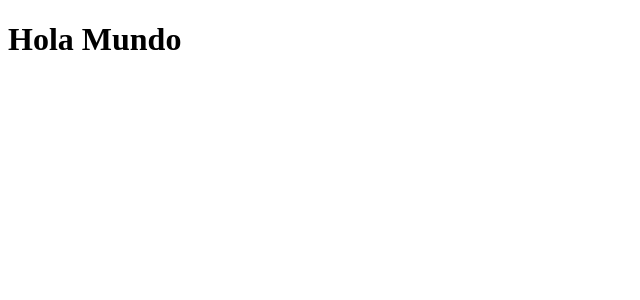
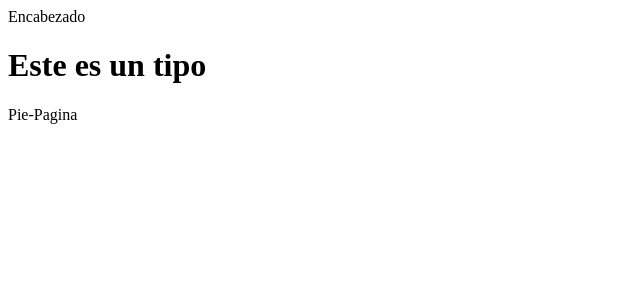
Before and after one commit to Fercho63036/pokesAPI, an Angular app: page / in a window 1280 px wide. Shown: the top 300 px of the page, without its empty margins (0-640 px from the left). Built offline with nearby package versions, Linux system fonts and the light colour scheme.

Commit message:
Configuracaion con el layout y rutas

```diff
--- a/src/app/app.html
+++ /dev/null
@@ -1 +0,0 @@
-<h1>Hola Mundo</h1>
--- a/src/app/app.routes.ts
+++ b/src/app/app.routes.ts
@@ -1,3 +1,9 @@
 import { Routes } from '@angular/router';
+import { AppLayout } from './layout/components/layout';
 
-export const routes: Routes = [];
+export const routes: Routes = [
+    {
+        path: '',
+        component: AppLayout
+    }
+];
--- a/src/app/app.ts
+++ b/src/app/app.ts
@@ -4,7 +4,7 @@ import {RouterModule} from '@angular/router';
 @Component({
   selector: 'app-root',
   imports: [RouterModule],
-  templateUrl: './app.html',
+  template: `<router-outlet></router-outlet>`,
   styleUrl: './app.scss'
 })
 export class App {
--- a/src/app/layout/components/layout.ts
+++ b/src/app/layout/components/layout.ts
@@ -1,5 +1,5 @@
 import { CommonModule } from "@angular/common";
-import { Component, OnDestroy } from "@angular/core";
+import { Component } from "@angular/core";
 import { RouterModule } from "@angular/router";
 import { AppFooter } from "./footer/footer";
 import { AppTopbar } from "./topbar/topbar";
@@ -12,12 +12,9 @@ import { AppTopbar } from "./topbar/topbar";
     `
     <app-topbar></app-topbar>
     <h1>Este es un tipo</h1>
+    <router-outlet></router-outlet>
     <app-footer></app-footer>
     `
 })
-export class AppLayout implements OnDestroy {
-    ngOnDestroy(): void {
-        throw new Error("Method not implemented.");
-    }
-
+export class AppLayout {
 }
```
